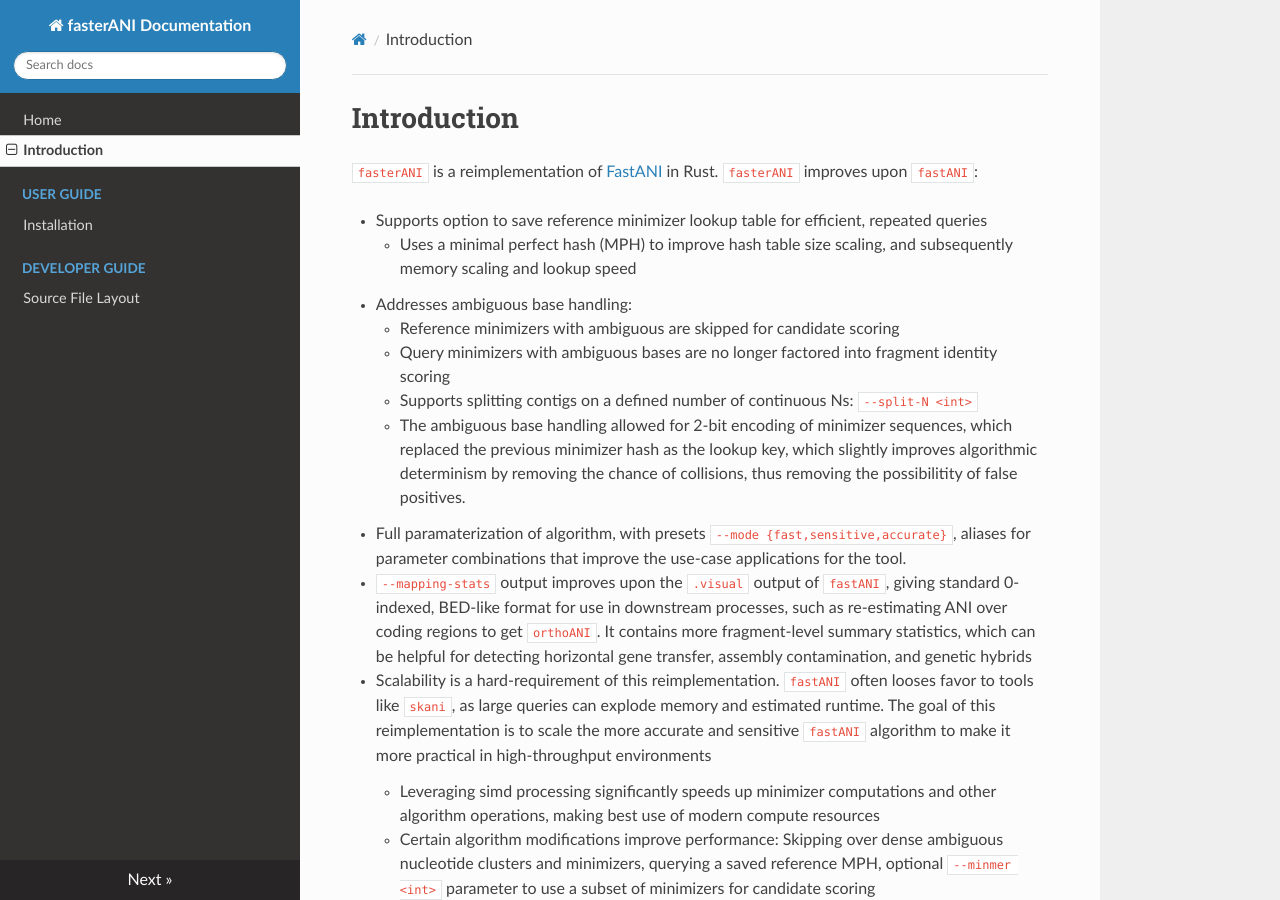
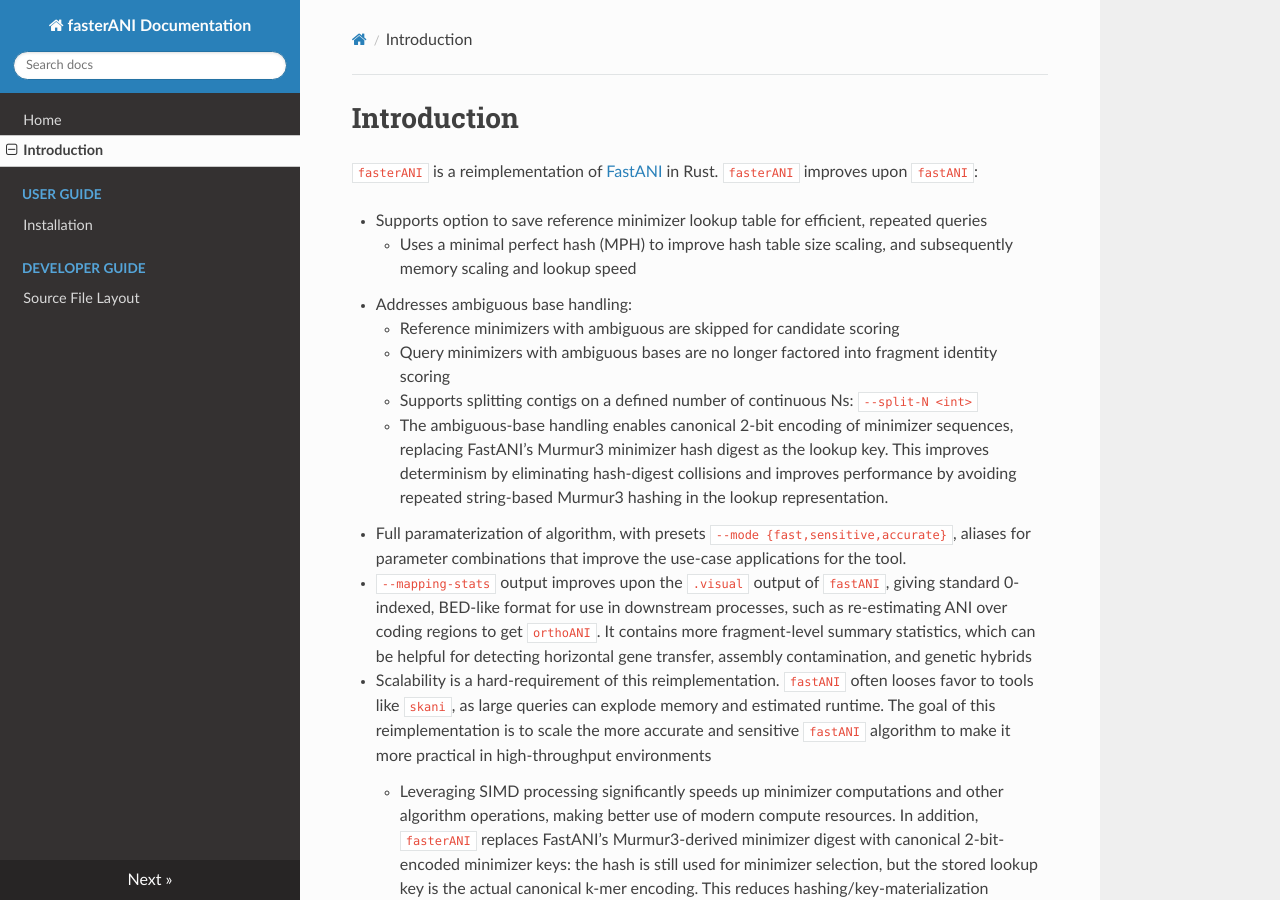
Before and after one commit to Ethan-Hetrick/fasterANI, an MkDocs documentation site: the page built from docs/introduction.md, in a window 1280 px wide and 900 px high. Built offline with MkDocs 1.6.1, drawn with Linux system fonts in a browser that asks for light colours; nearby versions of some CDN libraries; some of the changed text lies outside the part shown.

Commit message:
docs: update introduction.md

```diff
--- a/docs/introduction.md
+++ b/docs/introduction.md
@@ -8,11 +8,11 @@
     - Reference minimizers with ambiguous are skipped for candidate scoring
     - Query minimizers with ambiguous bases are no longer factored into fragment identity scoring
     - Supports splitting contigs on a defined number of continuous Ns: `--split-N <int>`
-    - The ambiguous base handling allowed for 2-bit encoding of minimizer sequences, which replaced the previous minimizer hash as the lookup key, which slightly improves algorithmic determinism by removing the chance of collisions, thus removing the possibilitity of false positives.
+    - The ambiguous-base handling enables canonical 2-bit encoding of minimizer sequences, replacing FastANI’s Murmur3 minimizer hash digest as the lookup key. This improves determinism by eliminating hash-digest collisions and improves performance by avoiding repeated string-based Murmur3 hashing in the lookup representation.
 - Full paramaterization of algorithm, with presets `--mode {fast,sensitive,accurate}`, aliases for parameter combinations that improve the use-case applications for the tool.
  - `--mapping-stats` output improves upon the `.visual` output of `fastANI`, giving standard 0-indexed, BED-like format for use in downstream processes, such as re-estimating ANI over coding regions to get `orthoANI`. It contains more fragment-level summary statistics, which can be helpful for detecting horizontal gene transfer, assembly contamination, and genetic hybrids
 - Scalability is a hard-requirement of this reimplementation. `fastANI` often looses favor to tools like `skani`, as large queries can explode memory and estimated runtime. The goal of this reimplementation is to scale the more accurate and sensitive `fastANI` algorithm to make it more practical in high-throughput environments
-    - Leveraging simd processing significantly speeds up minimizer computations and other algorithm operations, making best use of modern compute resources
+    - Leveraging SIMD processing significantly speeds up minimizer computations and other algorithm operations, making better use of modern compute resources. In addition, `fasterANI` replaces FastANI’s Murmur3-derived minimizer digest with canonical 2-bit-encoded minimizer keys: the hash is still used for minimizer selection, but the stored lookup key is the actual canonical k-mer encoding. This reduces hashing/key-materialization overhead, improves cache density by keeping keys as compact `u32`s, and removes digest-collision false positives.
     - Certain algorithm modifications improve performance: Skipping over dense ambiguous nucleotide clusters and minimizers, querying a saved reference MPH, optional `--minmer <int>` parameter to use a subset of minimizers for candidate scoring
     - Several options have been implemented to help scale to variable memory, processor and storage settings:
         - `--sketch`: Create reference database once on a high-performance machine (or download one), queries then use minimal resources
```
